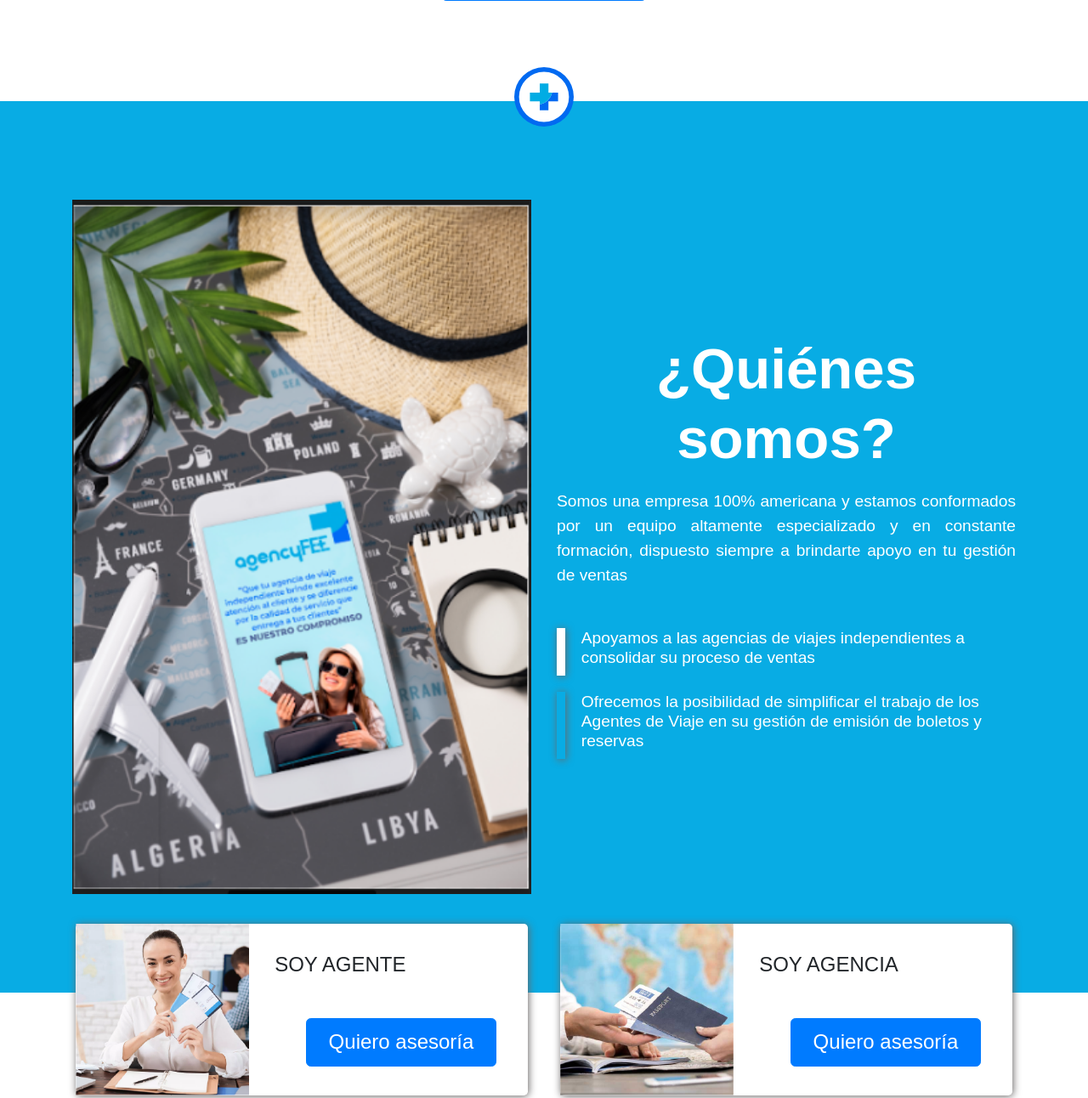
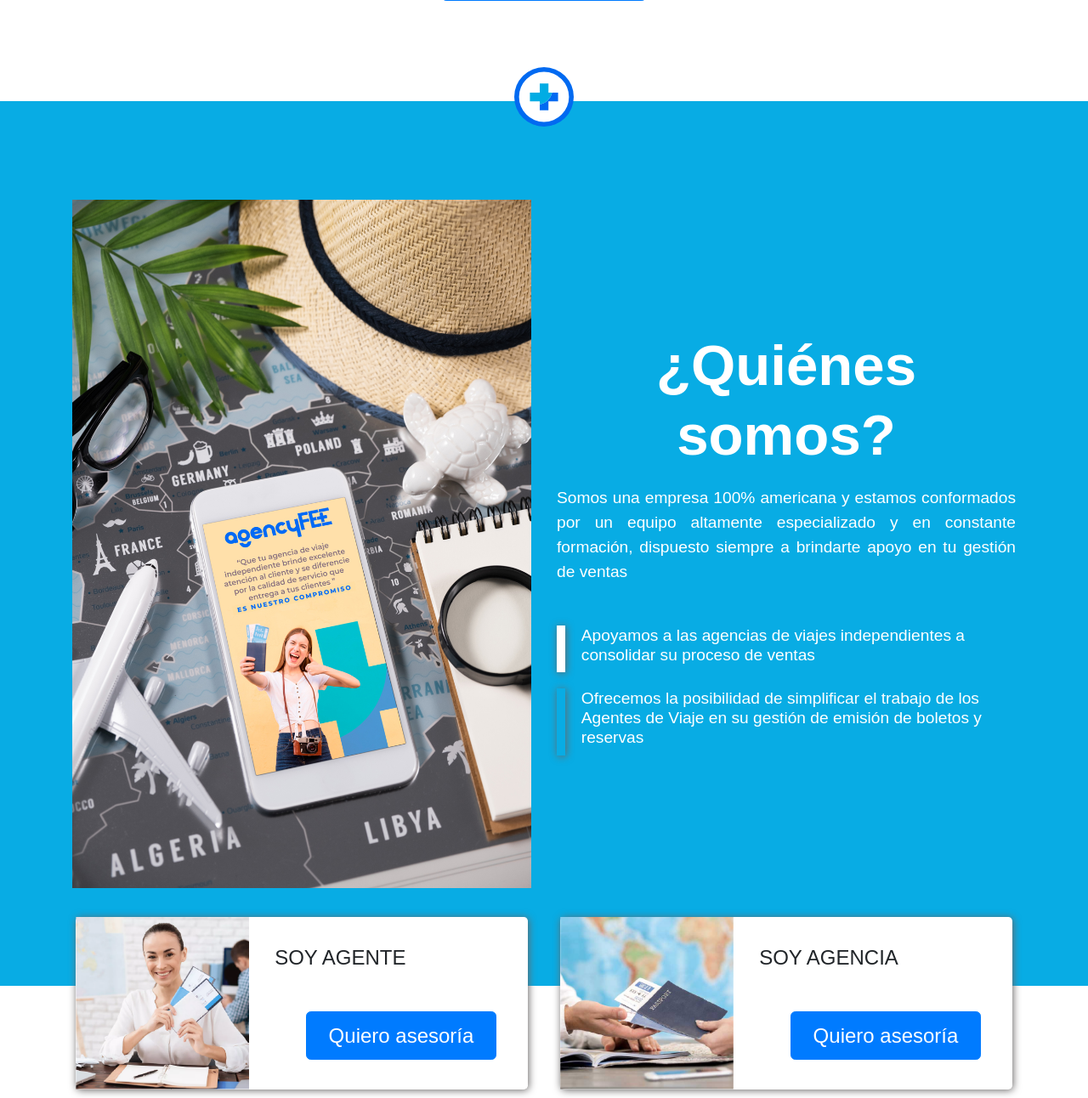
Before and after one commit to s-amuel-18/fee-agency, a PHP site: page / in a window 1280 px wide. Shown: the part 861-2153 px from the top of the page at 85% size. Run offline with PHP 8.4, Linux system fonts and the light colour scheme; some libraries are stand-ins or nearby versions; some web fonts are replaced.

Commit message:
imagen agregada

```diff
--- a/index.php
+++ b/index.php
@@ -131,14 +131,14 @@
                 <div class="container py-5">
                     <div class="row">
                         <div class="col-12 col-lg-6">
-                            <img class="d-none d-lg-block img-fluid w-100" src="./assets/images/celular-2.png" alt="celular">
+                            <img class="d-none d-lg-block img-fluid w-100" src="./assets/images/celular-3.jpg" alt="celular">
                         </div>
                         <div class="col-12 col-lg-6 d-flex flex-column align-content-md-start  justify-content-center text-white">
                             <div class="fittext4  text-center pb-3">
                                 <span class="font-weight-bold display-4">¿Quiénes somos?</span>
                             </div>
                             <div class="">
-                                <img class="d-lg-none d-block float-left mr-3" src="./assets/images/celular-2.png" alt="celular" width="100px">
+                                <img class="d-lg-none d-block float-left mr-3" src="./assets/images/celular-3.jpg" alt="celular" width="100px">
                                 <p class=" text-justify">Somos una empresa 100% americana y estamos conformados por un equipo altamente especializado y en constante formación, dispuesto siempre a brindarte apoyo en tu gestión de ventas</p>
                             </div>
                             <div class="d-flex mt-4">
```
Also changed, not shown: assets/images/celular-3.jpg (added).
